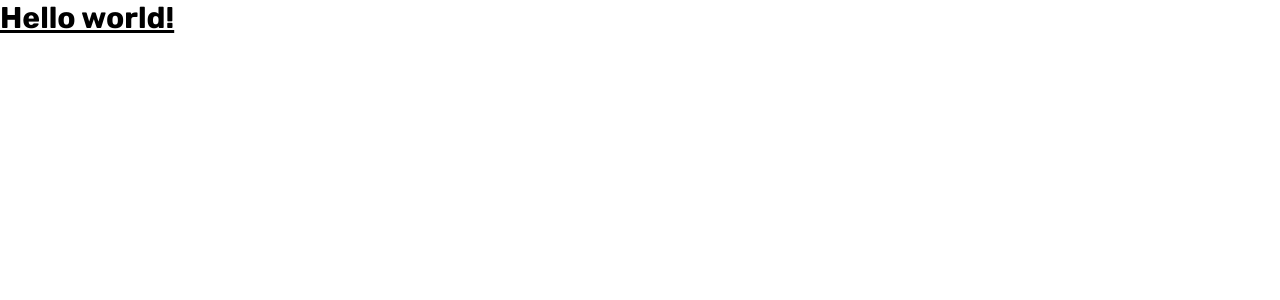
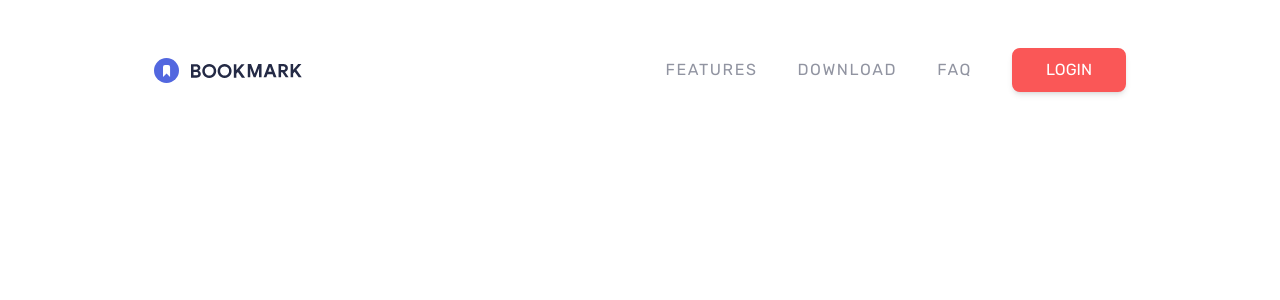
Before and after one commit to mdverdera/bookmark, a Next.js app: page / in a window 1280 px wide. Shown: the top 300 px of the page. Built offline with nearby package versions, Linux system fonts and the light colour scheme.

Commit message:
Navigation menu.

```diff
--- /dev/null
+++ b/pages/_document.tsx
@@ -0,0 +1,15 @@
+import { Html, Head, Main, NextScript } from "next/document";
+
+const Document = () => {
+  return (
+    <Html lang="en" className="scroll-smooth">
+      <Head />
+      <body className="overflow-x-hidden">
+        <Main />
+        <NextScript />
+      </body>
+    </Html>
+  );
+};
+
+export default Document;
--- a/pages/index.tsx
+++ b/pages/index.tsx
@@ -1,6 +1,7 @@
 import type { NextPage } from "next";
 import Head from "next/head";
 import Image from "next/image";
+import Link from "next/link";
 
 const Home: NextPage = () => {
   return (
@@ -9,7 +10,36 @@ const Home: NextPage = () => {
         <title>Bookmark Website</title>
         <meta name="viewport" content="initial-scale=1.0, width=device-width" />
       </Head>
-      <h1 className="text-3xl font-bold underline">Hello world!</h1>
+      <nav className="container relative mx-auto p-6">
+        {/* Flex container for nav items */}
+        <div className="flex items-center justify-between space-x-20 my-6">
+          {/* Logo */}
+          <div className="z-30">
+            <picture>
+              <img src="/img/logo-bookmark.svg" alt="logo" />
+            </picture>
+          </div>
+
+          {/* Menu Items */}
+          <div className="hidden items-center space-x-10 uppercase text-grayishBlue md:flex">
+            <Link href="#features" scroll={false}>
+              <a className="tracking-widest hover:text-softRed">Features</a>
+            </Link>
+            <Link href="#download" scroll={false}>
+              <a className="tracking-widest hover:text-softRed">Download</a>
+            </Link>
+            <Link href="#faq" scroll={false}>
+              <a className="tracking-widest hover:text-softRed">FAQ</a>
+            </Link>
+
+            <Link href="#">
+              <a className="px-8 py-2 text-white bg-softRed border-2 border-softRed rounded-lg shadow-md hover:text-softRed hover:bg-white">
+                Login
+              </a>
+            </Link>
+          </div>
+        </div>
+      </nav>
     </>
   );
 };
```
